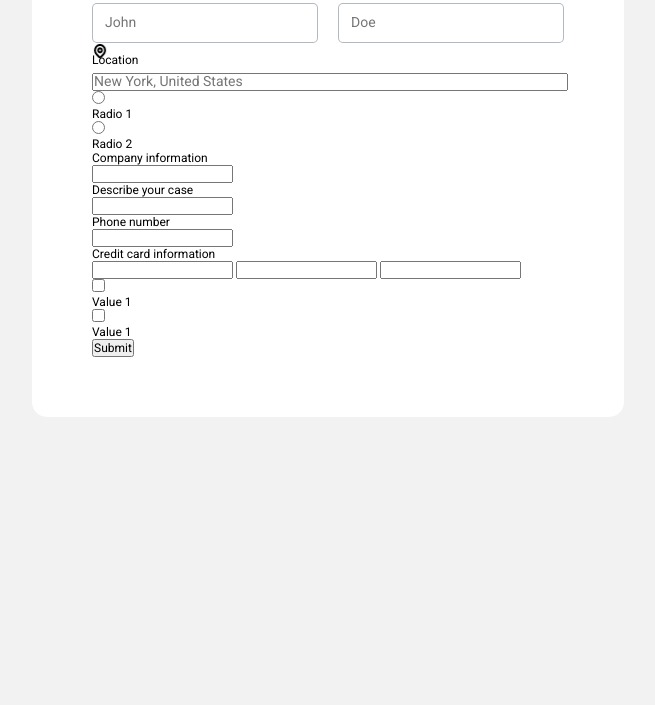
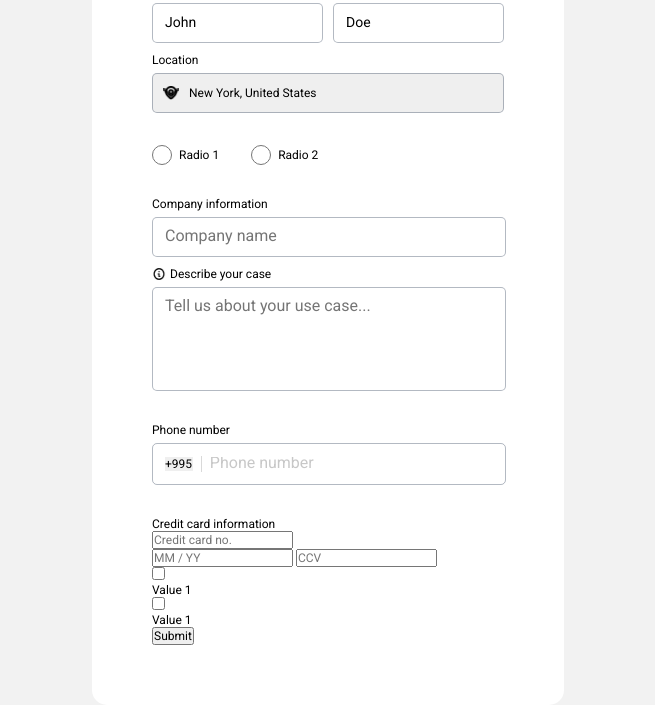
Before and after one commit to Giorgi014/10x, a plain HTML site: page 10x-ultimate-forms/index.html in a window 1280 px wide. Shown: the part 170-875 px from the top of the page, without its empty margins (312-967 px from the left). Before the commit the page ends 800 px from the top, so only its background shows below. Drawn offline with Linux system fonts and the light colour scheme.

Commit message:
new folder 85%

```diff
--- a/10x-ultimate-forms/index.html
+++ b/10x-ultimate-forms/index.html
@@ -22,8 +22,13 @@
         </section>
         <section class="location">
             <p>Location</p>
-            <input type="text" placeholder="New York, United States">
-            <img src="./img/LeftIcon.png" alt="">
+            <select name="location" id="location">
+                <option value="">New York, United States</option>
+                <option value="">New York, United States</option>
+                <option value="">New York, United States</option>
+            </select>
+            <!-- <img src="./img/LeftIcon.png" alt="">
+            <img src="./img/Vector-2.png" alt=""> -->
         </section>
         <section class="radio-container">
             <div class="radio">
@@ -37,23 +42,35 @@
         </section>
         <section class="company-info">
             <p>Company information</p>
-            <input type="text">
+            <input type="text" placeholder="Company name">
         </section>
         <section class="describe-container">
             <div class="describe">
+                <img src="./img/LeftIcon-2.png" alt="">
                 <p>Describe your case</p>
             </div>
-            <input type="text">
+            <input type="text" placeholder="Tell us about your use case...">
         </section>
         <section class="phone-number">
             <p>Phone number</p>
-            <input type="text">
+            <div class="reg-numbers">
+                <select name="countries" id="countries">
+                    <option value="geo">+995</option>
+                    <option value="geo">+995</option>
+                    <option value="geo">+995</option>
+                    <option value="geo">+995</option>
+                </select>
+                <div class="line"></div>
+            <input type="tel" placeholder="Phone number">
+            </div>
         </section>
-        <section class="card-info">
+        <section class="card-info-container">
             <p>Credit card information</p>
-            <input type="text">
-            <input type="text">
-            <input type="text">
+            <input type="text" placeholder="Credit card no." data-mask="0000 0000 0000 0000">
+            <div class="card-info">
+                <input type="text" placeholder="MM / YY" data-mask="00 / 00">
+            <input type="text" placeholder="CCV" data-mask="000">
+            </div>
         </section>
         <section class="checkbox-container">
             <div class="checkbox">
--- a/10x-ultimate-forms/style.css
+++ b/10x-ultimate-forms/style.css
@@ -13,6 +13,7 @@ body{
     border-radius: 15px;
     padding: 60px;
     margin: 0 auto;
+    box-sizing: border-box;
 }
 h1{
     font-family: "Inter", serif;
@@ -24,32 +25,132 @@ h1{
     display: flex;
     justify-content: space-between;
     margin-top: 6px;
+    gap: 10px;
 }
 .full-name input{
-    width: 200px;
+    width: 171px;
     padding: 12px;
     border-radius: 5px;
     outline: none;
-    border: 1px solid #42506666
+    border: 1px solid #42506666;
 }
 .full-name input::placeholder{
     font-size: 14px;
+    color: #000000;
 }
 .location{
     display: flex;
     flex-direction: column;
+    padding-bottom: 32px;
 }
 .location p{
     padding: 10px 0px 6px 0px ;
 }
-.location input{
+.location select {
+    background-image: url('./img/LeftIcon.png'), url('./img/Vector-2.png');
+    background-repeat: no-repeat;
+    background-position: left 10px center;
+    background-size: 16px;
+    appearance: none;
+    width: 100%;
+    padding: 12px;
+    border: 1px solid #42506666;
+    border-radius: 5px;
+    padding-left: 36px;
+    cursor: pointer;
+}
+option{
+    margin-left: 36px;
+}
+.radio-container{
+    display: flex;
+    align-items: center;
+    gap: 32px;
+    padding-bottom: 32px;
+}
+.radio-container input{
+    width: 20px;
+    height: 20px;
+}
+
+.radio-container .radio{
+    display: flex;
+    align-items: center;
+    font-size: 14px;
+    gap: 7px;
+}
+.company-info{
+    padding-bottom: 10px;
+}
+.company-info p{
+    font-size: 12px;
+    padding-bottom: 6px;
+}
+.company-info input{
+    width: 328px;
+    border: 1px solid #42506666;
+    border-radius: 5px;
+    padding: 12px;
+}
+.company-info input::placeholder{
+    font-size: 16px;
+    opacity: 40px;
+}
+.describe-container{
+    padding-bottom: 32px;
+}
+.describe-container .describe{
+    display: flex;
+    gap: 4px;
+    padding-bottom: 6px;
+}
+.describe-container .describe img{
+    width: 14px;
+    height: 14px;
+}
+.describe-container input{
+    width: 328px;
+    border: 1px solid #42506666;
+    border-radius: 5px;
+    padding: 12px 12px 76px 12px;
+}
+.describe-container input::placeholder{
+    font-size: 16px;
+    opacity: 40px;
+}
+.phone-number{
+    padding-bottom: 32px;
+}
+.phone-number p{
+    padding-bottom: 6px;
+}
+.phone-number .reg-numbers{
+    display: flex;
+    align-items: center;
+    width: 328px;
+    border: 1px solid #42506666;
+    border-radius: 5px;
+    padding: 12px;
+}
+.phone-number .reg-numbers .line{
+    width: 1px;
+    height: 16px;
+    margin: 0 8px;
+    background: #D9D9D9;
+}
+.phone-number .reg-numbers select{
+    appearance: none;
+    border: none;
+    outline: none;
+    cursor: pointer;
+}
+.phone-number .reg-numbers input{
+    border: none;
+    outline: none;
+    appearance: none;
     width: 100%;
 }
-.location input::placeholder{
-    font-size: 14px;
+.phone-number .reg-numbers input::placeholder{
+    font-size: 16px;
+    opacity: 40%;
 }
-.location img{
-    position: absolute;
-    width: 16px;
-    height: 16px;
-}
```
Also changed, not shown: 10x-ultimate-forms/img/LeftIcon-2.png (added), 10x-ultimate-forms/img/Vector-2.png (added), 1 other file.
